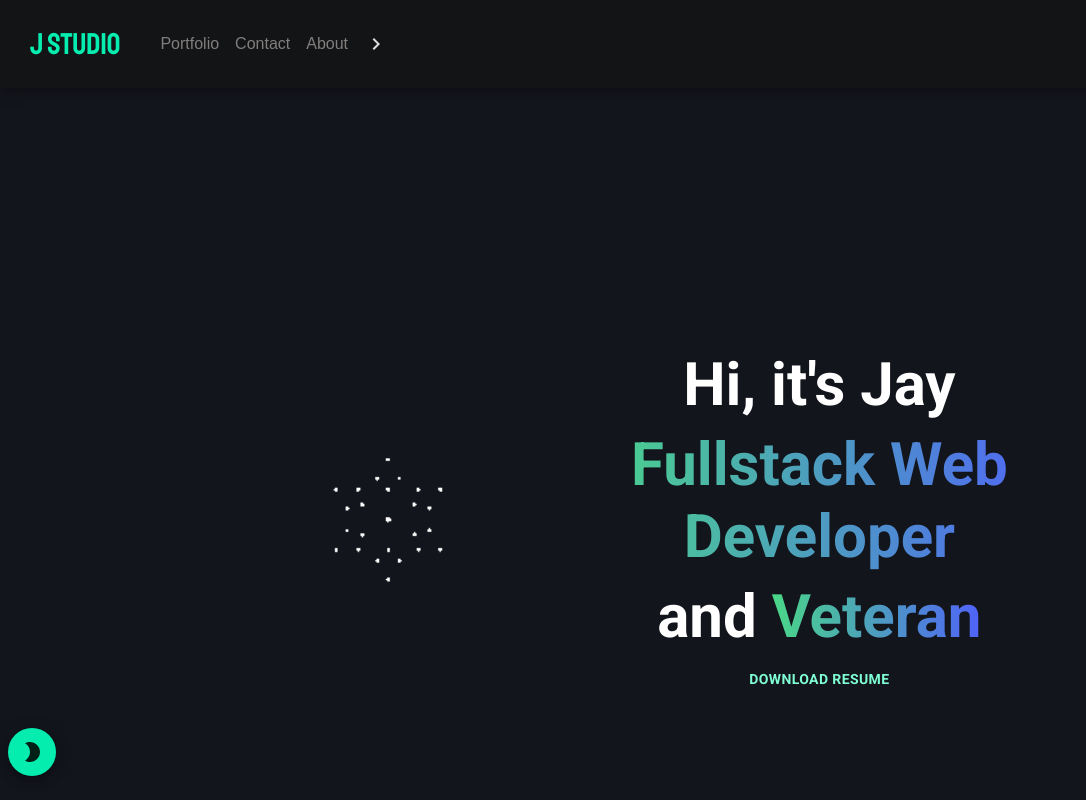
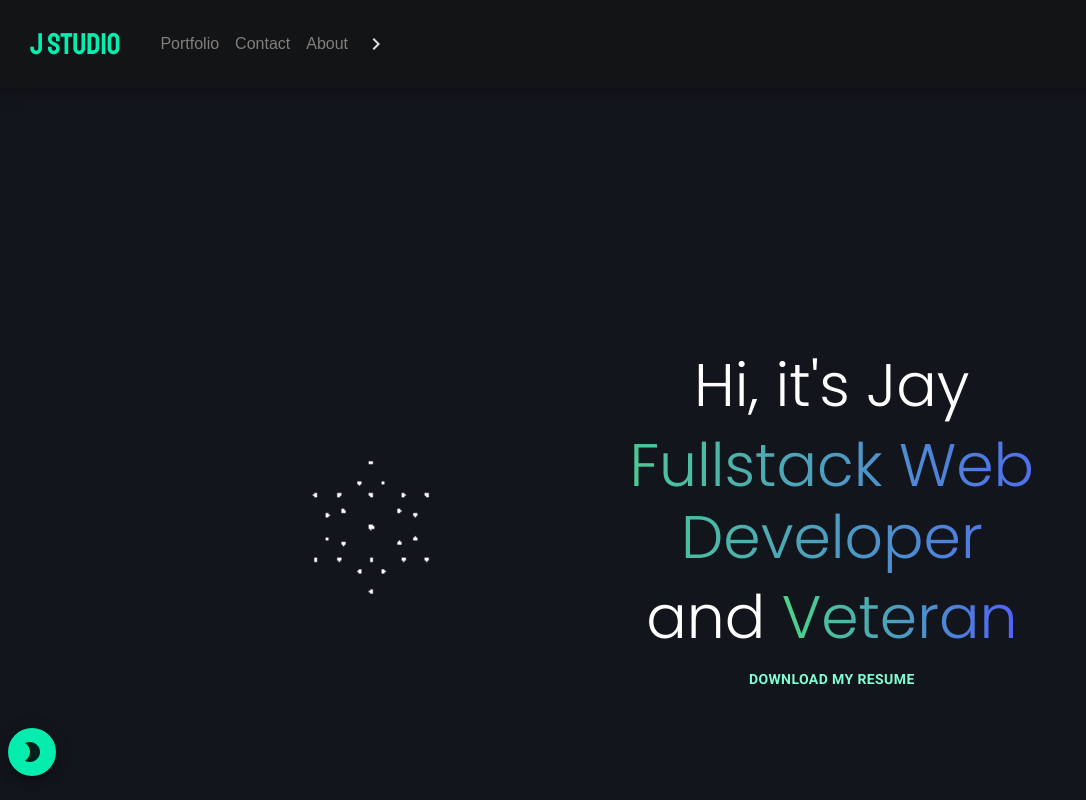
Before and after one commit to Truecoding4life/JStudio-React, a React (Vite) app in the folder client/: page / in a window 1280 px wide. Shown: the top 800 px of the page, without its empty margins (0-1086 px from the left). Built offline with nearby package versions, Linux system fonts and the light colour scheme; a web font is replaced by a local one.

Commit message:
fix welcome quote

```diff
--- a/client/index.html
+++ b/client/index.html
@@ -8,8 +8,7 @@
   <link rel="preconnect" href="https://fonts.googleapis.com">
 <link rel="preconnect" href="https://fonts.gstatic.com" crossorigin>
 <link href="https://fonts.googleapis.com/css2?family=Contrail+One&family=Josefin+Sans:wght@400;700&family=Onest&family=Roboto:wght@700&family=Righteous&family=Staatliches&display=swap" rel="stylesheet">
-<link href="https://fonts.googleapis.com/css2?family=Almarai:wght@300&family=Fredoka:wght@300..700&family=Nunito+Sans:ital,opsz,wght@0,6..12,200..1000;1,6..12,200..1000&family=Raleway:ital,wght@0,268;1,268&display=swap" rel="stylesheet">
-<link rel="preconnect" href="https://fonts.googleapis.com">
+<link href="https://fonts.googleapis.com/css2?family=Almarai&family=Fredoka&family=Nunito+Sans:ital,opsz,wght@0,6..12,200..1000;1,6..12,200..1000&family=Poppins:ital,wght@0,200;0,300;0,400;0,500;0,600;0,700;1,300;1,400;1,700&family=Raleway:ital,wght@0,268;1,268&display=swap" rel="stylesheet"><link rel="preconnect" href="https://fonts.googleapis.com">
 <link rel="preconnect" href="https://fonts.gstatic.com" crossorigin>
 <link rel="icon" href="/favicon.ico" type="image/x-icon">
 <link rel="shortcut icon" href="/favicon.ico" type="image/x-icon">
--- a/client/src/components/Navbar/Navbar.jsx
+++ b/client/src/components/Navbar/Navbar.jsx
@@ -55,7 +55,7 @@ export default function NavbarLi() {
     <Navbar expand="md">
       <Navbar.Brand
         href="/"
-        className="navbarbrand"
+        className="navbar-brand"
         style={{ color: mainTheme }}
       >
         J Studio
@@ -63,11 +63,12 @@ export default function NavbarLi() {
       <Navbar.Toggle aria-controls="basic-navbar-nav" className="toggler">
         {expandIcon}
       </Navbar.Toggle>
-      <Navbar.Collapse id="basic-navbar-nav">
+      <Navbar.Collapse id="basic-navbar-nav ">
         <Nav className="d-flex justify-content-between p-3">
           <Nav.Link
             style={{
               color: "#817e7e"
+
             }}
             hidden = { currentPage !== '/' ? true : false }
           as={ScrollLink}
--- a/client/src/components/footer/footer.jsx
+++ b/client/src/components/footer/footer.jsx
@@ -1,11 +1,20 @@
+import { useState} from 'react';
 import "./style.css";
 
 export default function Footer() {
+
+  const [value, setValue] = useState(0);
   return (
+
     <div className="footer">
+      <div className="row ">
+        <div className="col-6">
       <h6> Design by JStudio. 2023</h6>
       <p> Make Your Website Everyday Better </p>
-      <div className="row align-items-end col-12">
+
+        </div>
+        <div className="col-6 align-items-end">
+
         <ul className="contact-info">
           <li>
             <a href="mailto: nghiemxthai@gmail.com.com">
@@ -16,7 +25,7 @@ export default function Footer() {
                 fill="currentColor"
                 class="bi bi-envelope-at"
                 viewBox="0 0 16 16"
-              >
+                >
                 <path d="M2 2a2 2 0 0 0-2 2v8.01A2 2 0 0 0 2 14h5.5a.5.5 0 0 0 0-1H2a1 1 0 0 1-.966-.741l5.64-3.471L8 9.583l7-4.2V8.5a.5.5 0 0 0 1 0V4a2 2 0 0 0-2-2zm3.708 6.208L1 11.105V5.383zM1 4.217V4a1 1 0 0 1 1-1h12a1 1 0 0 1 1 1v.217l-7 4.2z" />
                 <path d="M14.247 14.269c1.01 0 1.587-.857 1.587-2.025v-.21C15.834 10.43 14.64 9 12.52 9h-.035C10.42 9 9 10.36 9 12.432v.214C9 14.82 10.438 16 12.358 16h.044c.594 0 1.018-.074 1.237-.175v-.73c-.245.11-.673.18-1.18.18h-.044c-1.334 0-2.571-.788-2.571-2.655v-.157c0-1.657 1.058-2.724 2.64-2.724h.04c1.535 0 2.484 1.05 2.484 2.326v.118c0 .975-.324 1.39-.639 1.39-.232 0-.41-.148-.41-.42v-2.19h-.906v.569h-.03c-.084-.298-.368-.63-.954-.63-.778 0-1.259.555-1.259 1.4v.528c0 .892.49 1.434 1.26 1.434.471 0 .896-.227 1.014-.643h.043c.118.42.617.648 1.12.648Zm-2.453-1.588v-.227c0-.546.227-.791.573-.791.297 0 .572.192.572.708v.367c0 .573-.253.744-.564.744-.354 0-.581-.215-.581-.8Z" />
               </svg>
@@ -30,7 +39,7 @@ export default function Footer() {
                 fill="currentColor"
                 class="bi bi-github"
                 viewBox="0 0 16 16"
-              >
+                >
                 <path d="M8 0C3.58 0 0 3.58 0 8c0 3.54 2.29 6.53 5.47 7.59.4.07.55-.17.55-.38 0-.19-.01-.82-.01-1.49-2.01.37-2.53-.49-2.69-.94-.09-.23-.48-.94-.82-1.13-.28-.15-.68-.52-.01-.53.63-.01 1.08.58 1.23.82.72 1.21 1.87.87 2.33.66.07-.52.28-.87.51-1.07-1.78-.2-3.64-.89-3.64-3.95 0-.87.31-1.59.82-2.15-.08-.2-.36-1.02.08-2.12 0 0 .67-.21 2.2.82.64-.18 1.32-.27 2-.27.68 0 1.36.09 2 .27 1.53-1.04 2.2-.82 2.2-.82.44 1.1.16 1.92.08 2.12.51.56.82 1.27.82 2.15 0 3.07-1.87 3.75-3.65 3.95.29.25.54.73.54 1.48 0 1.07-.01 1.93-.01 2.2 0 .21.15.46.55.38A8.012 8.012 0 0 0 16 8c0-4.42-3.58-8-8-8" />
               </svg>
             </a>
@@ -43,12 +52,13 @@ export default function Footer() {
                 fill="currentColor"
                 class="bi bi-linkedin"
                 viewBox="0 0 16 16"
-              >
+                >
                 <path d="M0 1.146C0 .513.526 0 1.175 0h13.65C15.474 0 16 .513 16 1.146v13.708c0 .633-.526 1.146-1.175 1.146H1.175C.526 16 0 15.487 0 14.854V1.146zm4.943 12.248V6.169H2.542v7.225h2.401m-1.2-8.212c.837 0 1.358-.554 1.358-1.248-.015-.709-.52-1.248-1.342-1.248-.822 0-1.359.54-1.359 1.248 0 .694.521 1.248 1.327 1.248h.016zm4.908 8.212V9.359c0-.216.016-.432.08-.586.173-.431.568-.878 1.232-.878.869 0 1.216.662 1.216 1.634v3.865h2.401V9.25c0-2.22-1.184-3.252-2.764-3.252-1.274 0-1.845.7-2.165 1.193v.025h-.016a5.54 5.54 0 0 1 .016-.025V6.169h-2.4c.03.678 0 7.225 0 7.225h2.4" />
               </svg>
             </a>
           </li>
         </ul>
+                </div>
       </div>
     </div>
   );
--- a/client/src/containers/Home/home.jsx
+++ b/client/src/containers/Home/home.jsx
@@ -57,7 +57,7 @@ export default function HomePage() {
                   className="btn download-button"
                 >
                   {" "}
-                  DOWNLOAD RESUME{" "}
+                  DOWNLOAD MY RESUME{" "}
                 </Button>
               </a>
             </div>
--- a/client/src/containers/Home/style.css
+++ b/client/src/containers/Home/style.css
@@ -18,7 +18,8 @@
 #welcome-quote,
 #veteran {
   font-size: 60px;
-  font-family: 'Roboto', Courier, monospace;
+  font-family: 'Poppins', Courier, monospace;
+  font-weight: 300;
 }
 
 section {
```
